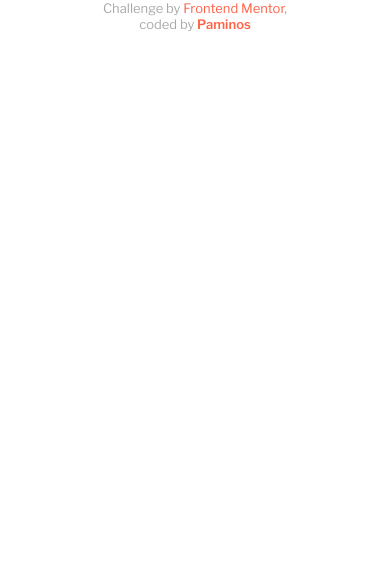
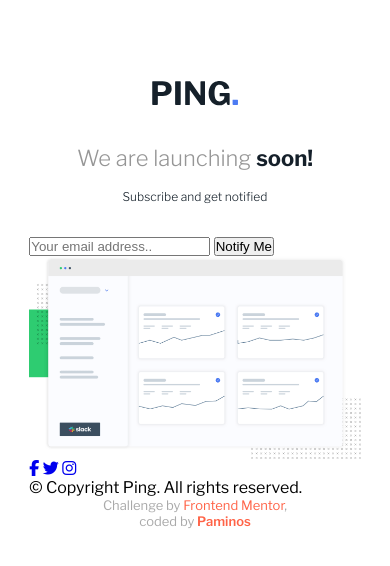
Before and after one commit to epalex/ping-coming-soon-page, a plain HTML site: page index.html in a window 390 px wide. Drawn offline with nearby package versions, Linux system fonts and the light colour scheme.

Commit message:
mobile view in progress

```diff
--- a/index.html
+++ b/index.html
@@ -19,16 +19,46 @@
 
     <div class="container">
 
-    </div>
+        <header>
+            <figure>
+                <img src="./images/logo.svg" alt="logo-image">
+            </figure>
+            <h1>We are launching <span class="soon">soon!</span></h1>
+            <p>Subscribe and get notified</p>
+        </header>
+
+        <main>
+
+            <form action="#" method="post">
+                <input type="email" id="email" placeholder="Your email address.." required>
+                <input type="submit" value="Notify Me">
+            </form>
+
+            <figure>
+                <img class="illustration-img" src="./images/illustration-dashboard.png" alt="illustration-dashboard">
+            </figure>
+
+        </main>
 
         <footer>
-        <p>
+            <section class="social-icons">
+                <a href="https://www.facebook.com/alexopoulos.paminos" target="_blank"><i
+                        class="fab fa-facebook-f"></i></a>
+                <a href="https://www.facebook.com/alexopoulos.paminos" target="_blank"><i
+                        class="fab fa-twitter"></i></a>
+                <a href="https://www.facebook.com/alexopoulos.paminos" target="_blank"><i
+                        class="fab fa-instagram"></i></a>
+            </section>
+            <p class="copyright">&copy; Copyright Ping. All rights reserved.</p>
+            <p class="my-footer">
                 Challenge by <a href="https://www.frontendmentor.io?ref=challenge" target="_blank">Frontend
                     Mentor</a>,<br> coded by
                 <a href="https://www.facebook.com/alexopoulos.paminos" target="_blank" class="paminos">Paminos</a>
             </p>
         </footer>
 
+    </div>
+
 </body>
 
 </html>
--- a/styles.css
+++ b/styles.css
@@ -8,7 +8,45 @@ body {
   font-family: "Libre Franklin", sans-serif;
 }
 
-footer a {
+.container {
+  margin: 80px auto 32px auto;
+  width: 85%;
+}
+
+header {
+  text-align: center;
+}
+
+h1 {
+  margin-top: 32px;
+  font-style: normal;
+  font-weight: 300;
+  font-size: 22px;
+  line-height: 32px;
+  color: #969696;
+}
+
+.soon {
+  font-weight: 700;
+  color: #15202a;
+}
+
+header p {
+  margin-top: 15px;
+  margin-bottom: 32px;
+  font-style: normal;
+  font-weight: 300;
+  font-size: 12px;
+  line-height: 15px;
+  color: #15202a;
+}
+
+.illustration-img {
+  width: 100%;
+  display: block;
+}
+
+.my-footer a {
   text-decoration: none;
   color: tomato;
 }
@@ -18,7 +56,7 @@ footer a {
   font-weight: 600;
 }
 
-footer {
+.my-footer {
   font-size: 13px;
   text-align: center;
   font-weight: 500;
```
Lines whose indentation alone changed are shown as unchanged.
